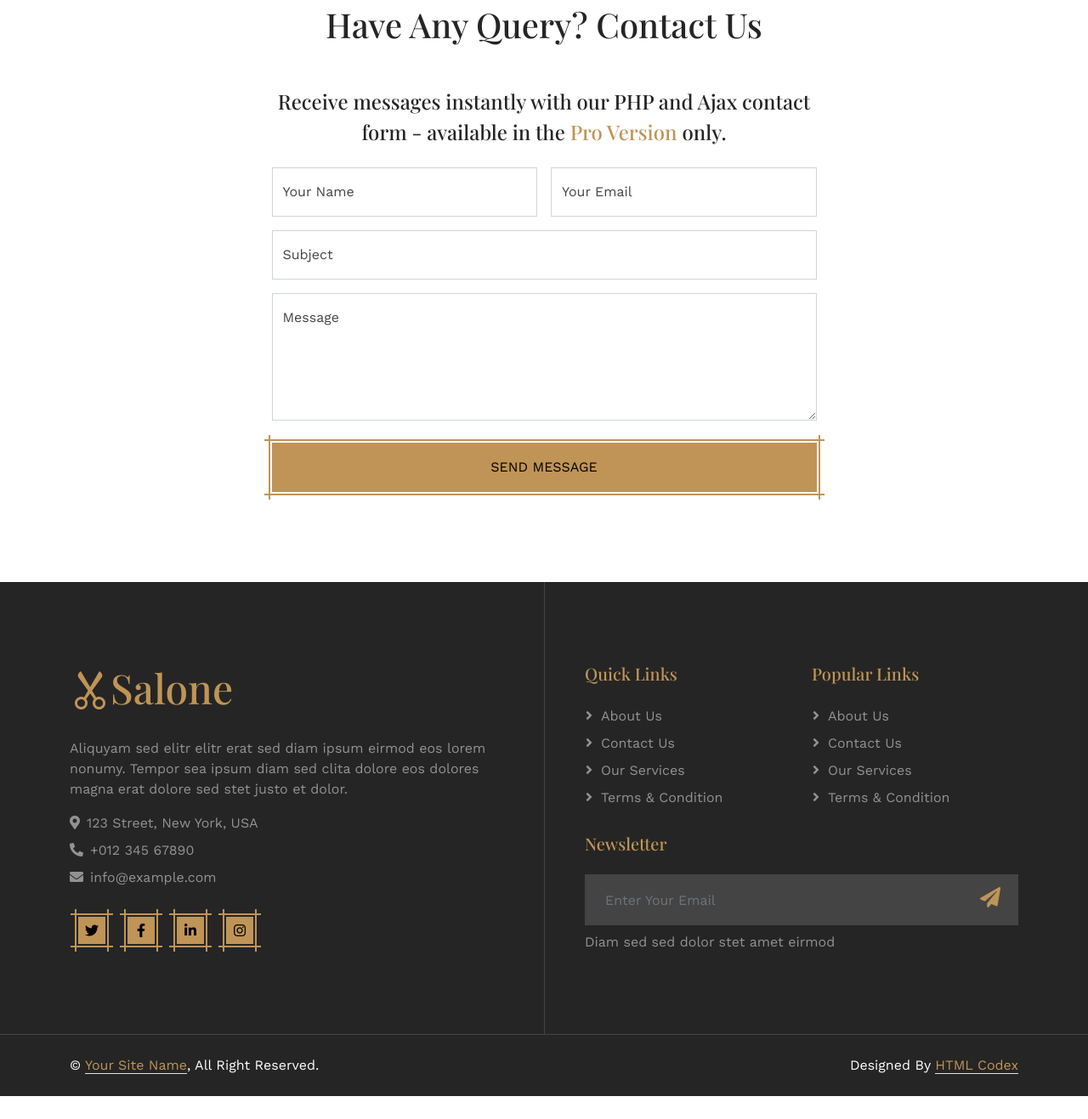
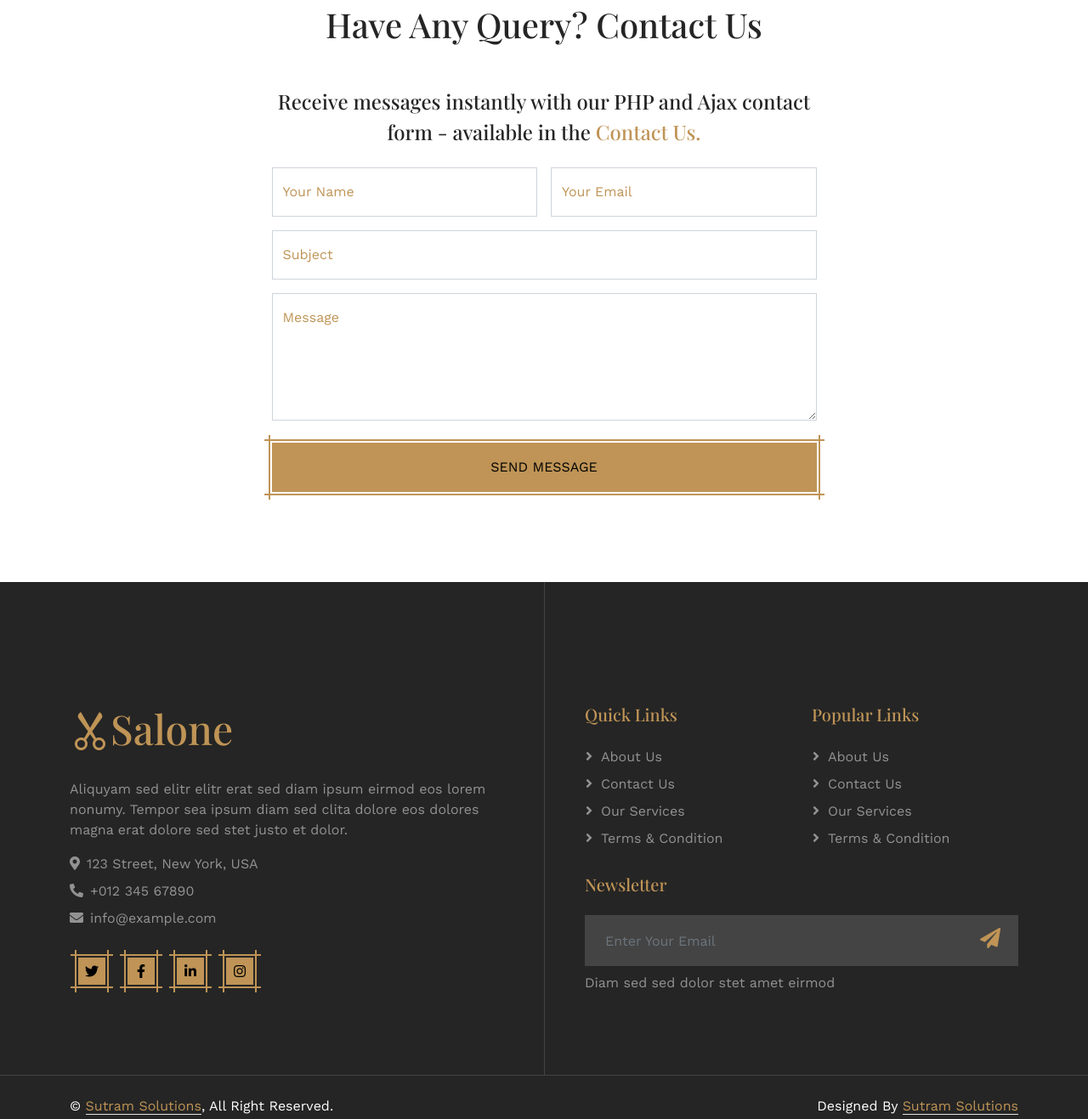
Before and after one commit to bpanda23/panache-salon-temp-three, a plain HTML site: page contact.html in a window 1280 px wide. Shown: the part 563-1880 px from the top of the page at 85% size. Before the commit the page ends 1853 px from the top, so only its background shows below. Drawn offline with nearby package versions, Linux system fonts and the light colour scheme.

Commit message:
Inital Commit

```diff
--- a/contact.html
+++ b/contact.html
@@ -69,7 +69,7 @@
                     </div>
                     <a href="contact.html" class="nav-item nav-link active">Contact</a>
                 </div>
-                <a class="btn btn-sm btn-primary" href="https://htmlcodex.com/downloading/?item=3597">Buy Pro Version</a>
+                <a class="btn btn-sm btn-primary" href="http://sutramsolutions.in/">Contact Us</a>
             </div>
         </nav>
     </div>
@@ -101,7 +101,9 @@
             </div>
             <div class="row justify-content-center">
                 <div class="col-lg-7">
-                    <h4 class="text-center lh-base mb-4">Receive messages instantly with our PHP and Ajax contact form - available in the <a href="https://htmlcodex.com/downloading/?item=3597">Pro Version</a> only.</h4>
+                    <h4 class="text-center lh-base mb-4">Receive messages instantly with our PHP and Ajax contact form -
+                        available in the <a href="http://sutramsolutions.in/">Contact Us.
+                    </h4>
                     <div class="wow fadeIn" data-wow-delay="0.3s">
                         <form>
                             <div class="row g-3">
@@ -125,7 +127,8 @@
                                 </div>
                                 <div class="col-12">
                                     <div class="form-floating">
-                                        <textarea class="form-control" placeholder="Leave a message here" id="message" style="height: 150px"></textarea>
+                                        <textarea class="form-control" placeholder="Leave a message here" id="message"
+                                            style="height: 150px"></textarea>
                                         <label for="message">Message</label>
                                     </div>
                                 </div>
@@ -143,14 +146,16 @@
 
 
     <!-- Footer Start -->
-    <div class="container-fluid footer position-relative bg-dark text-white-50 py-5 mt-5 wow fadeIn" data-wow-delay="0.2s">
+    <div class="container-fluid footer position-relative bg-dark text-white-50 py-5 mt-5 wow fadeIn"
+        data-wow-delay="0.2s">
         <div class="container py-5">
             <div class="row g-5">
                 <div class="col-lg-6 pe-lg-5">
                     <a href="index.html" class="navbar-brand">
                         <h1 class="display-5 text-primary mb-0"><i class="bi bi-scissors"></i>Salone</h1>
                     </a>
-                    <p>Aliquyam sed elitr elitr erat sed diam ipsum eirmod eos lorem nonumy. Tempor sea ipsum diam  sed clita dolore eos dolores magna erat dolore sed stet justo et dolor.</p>
+                    <p>Aliquyam sed elitr elitr erat sed diam ipsum eirmod eos lorem nonumy. Tempor sea ipsum diam sed
+                        clita dolore eos dolores magna erat dolore sed stet justo et dolor.</p>
                     <p class="mb-2"><i class="fa fa-map-marker-alt me-2"></i>123 Street, New York, USA</p>
                     <p class="mb-2"><i class="fa fa-phone-alt me-2"></i>+012 345 67890</p>
                     <p><i class="fa fa-envelope me-2"></i>info@example.com</p>
@@ -200,13 +205,14 @@
         <div class="container">
             <div class="row">
                 <div class="col-md-6 text-center text-md-start mb-3 mb-md-0">
-                    &copy; <a class="border-bottom" href="#">Your Site Name</a>, All Right Reserved.
+                    &copy; <a class="border-bottom" href="http://sutramsolutions.in">Sutram Solutions</a>, All Right
+                    Reserved.
                 </div>
                 <div class="col-md-6 text-center text-md-end">
 
                     <!--/*** The author’s attribution link must remain intact in the template. ***/-->
                     <!--/*** If you wish to remove this credit link, please purchase the Pro Version . ***/-->
-                    Designed By <a class="border-bottom" href="https://htmlcodex.com">HTML Codex</a>
+                    Designed By <a class="border-bottom" href="https://htmlcodex.com">Sutram Solutions</a>
                 </div>
             </div>
         </div>
```
Also changed, not shown: 404.html (+10 -6 lines), about.html (+8 -5 lines), index.html (+16 -9 lines), service.html (+16 -9 lines), team.html (+8 -5 lines), testimonial.html (+16 -9 lines), LICENSE.txt, READ-ME.txt.
